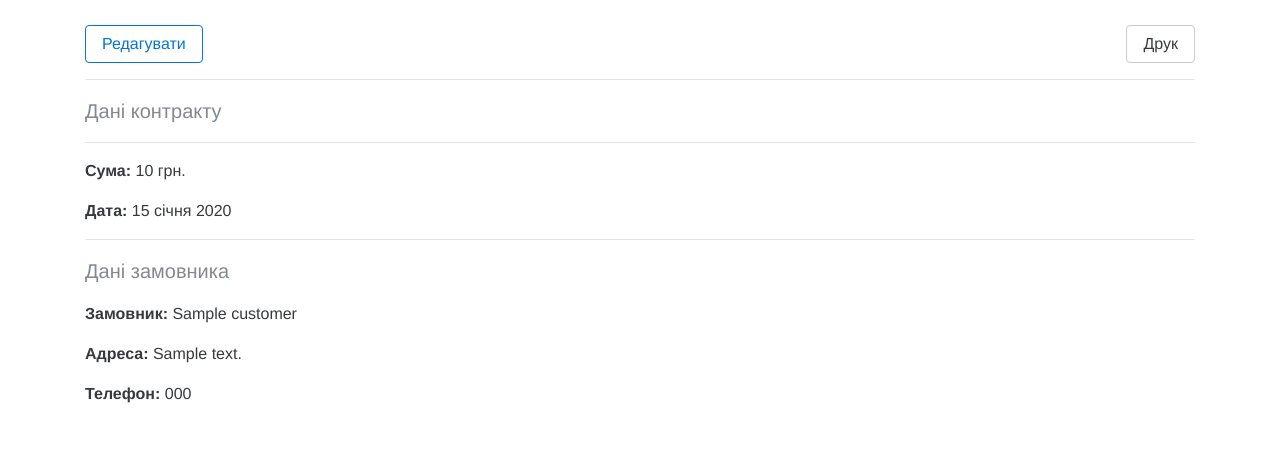
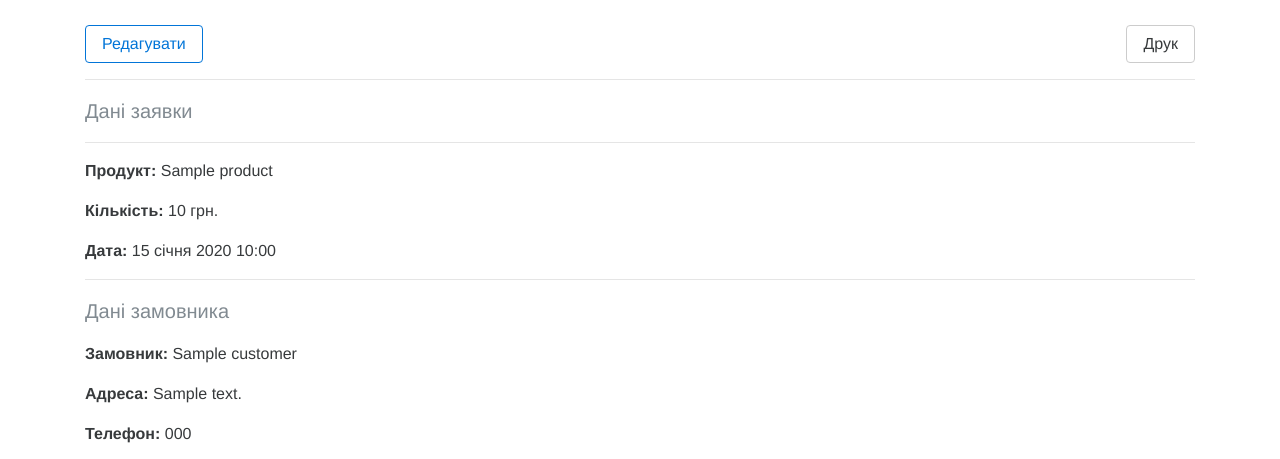
Before and after one commit to scofield-ua/nuft-1, a CakePHP app: the page made by app/View/CustomersRequests/view.ctp in a window 1280 px wide. Shown: the part 45-504 px from the top of the page. Run offline with PHP 8.4 and a stand-in for CakePHP, Linux system fonts and the light colour scheme; the template is opened without the code that fills it: most values are stand-ins (such as "Sample title", 1, 10 or a date in 2020); some libraries are stand-ins or nearby versions.

Commit message:
Перегляд заявки. Фікс редіректу при редагування заявки

```diff
--- a/app/Controller/CustomersRequestsController.php
+++ b/app/Controller/CustomersRequestsController.php
@@ -67,7 +67,7 @@ class CustomersRequestsController extends AppController {
             if($this->CustomerRequest->save()) {
                 flash('Дані контракта оновлено', 'success');
 
-                $this->redirect('/contracts/edit/'.$this->CustomerRequest->id);
+                $this->redirect('/customers_requests/edit/'.$this->CustomerRequest->id);
             } else {
                 flash('Помилка', 'error');
             }
--- a/app/View/CustomersRequests/view.ctp
+++ b/app/View/CustomersRequests/view.ctp
@@ -1,30 +1,31 @@
 <?php
     $this->start('page_title');
-    echo "Контракт &mdash; ".$contract['Customer']['title'];
+    echo "Заявка &mdash; ".$crs['Customer']['title'];
     $this->end();
 
     $this->start('breadcrumb');
     echo $this->element('parts/breadcrumb', [
         'items' => [
-            '/contracts' => 'Контракти',
-            '/contracts/view/'.$contract['Contract']['id'] => $this->fetch('page_title'),
+            '/customers_requests' => 'Заявки',
+            '/customers_requests/view/'.$crs['CustomerRequest']['id'] => $this->fetch('page_title'),
         ]
     ]);
     $this->end();
 ?>
 <p class='no-print'>
-	<?= $this->Html->link('Редагувати', '/contracts/edit/'.$contract['Contract']['id'], ['class' => 'btn btn-primary-outline']); ?>
+	<?= $this->Html->link('Редагувати', '/customers_requests/edit/'.$crs['CustomerRequest']['id'], ['class' => 'btn btn-primary-outline']); ?>
 	<?= $this->element('parts/print-button'); ?>
 </p>
 <hr class='no-print'>
 
-<p class='lead text-muted'>Дані контракту</p>
+<p class='lead text-muted'>Дані заявки</p>
 <hr>
-<p><strong>Сума:</strong> <?= $contract['Contract']['sum'] ?> грн.</p>
-<p><strong>Дата:</strong> <span data-format='DD MMMM YYYY'><?= $contract['Contract']['date'] ?></span></p>
+<p><strong>Продукт:</strong> <?= $crs['Product']['title'] ?></p>
+<p><strong>Кількість:</strong> <?= $crs['CustomerRequest']['amount'] ?> грн.</p>
+<p><strong>Дата:</strong> <span data-format='DD MMMM YYYY HH:mm'><?= $crs['CustomerRequest']['date'] ?></span></p>
 <hr>
 
 <p class='lead text-muted'>Дані замовника</p>
-<p><strong>Замовник:</strong> <?= $contract['Customer']['title'] ?></p>
-<p><strong>Адреса:</strong> <?= $contract['Customer']['address'] ?></p>
-<p><strong>Телефон:</strong> <?= $contract['Customer']['tel'] ?></p>
+<p><strong>Замовник:</strong> <?= $crs['Customer']['title'] ?></p>
+<p><strong>Адреса:</strong> <?= $crs['Customer']['address'] ?></p>
+<p><strong>Телефон:</strong> <?= $crs['Customer']['tel'] ?></p>
```
